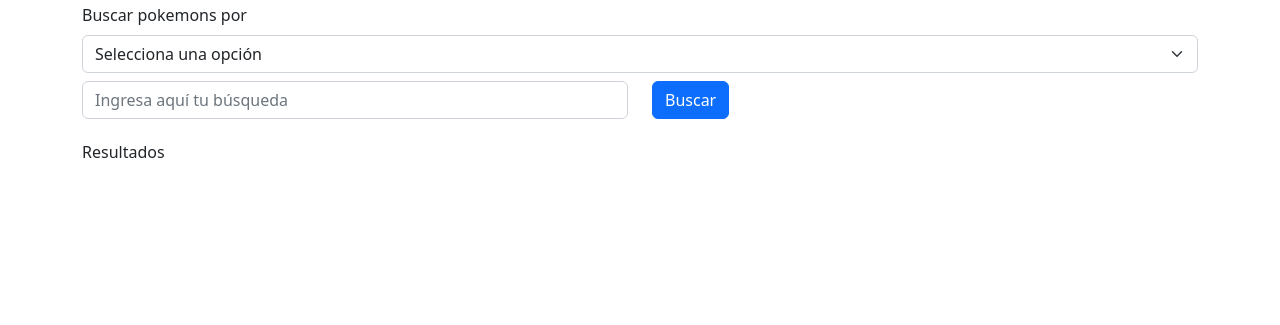
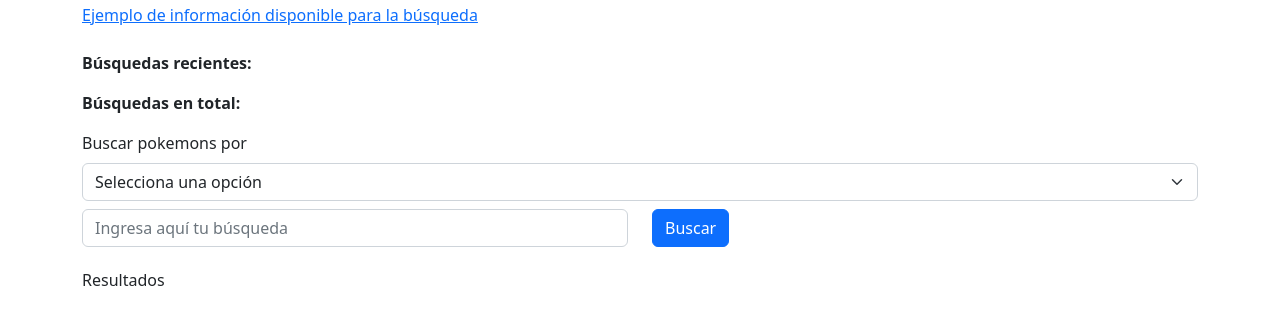
Before and after one commit to wayusei/hackatonSesion12, a website built with webpack: page docs/busqueda.html in a window 1280 px wide. Shown: the part 101-426 px from the top of the page. Built offline with nearby package versions, Linux system fonts and the light colour scheme; no server answers.

Commit message:
Moved search.js to docs folder

```diff
--- a/docs/busqueda.html
+++ b/docs/busqueda.html
@@ -16,6 +16,18 @@
   <body>
     <div class="container">
       <h1>Búsqueda</h1>
+
+      <div class="row mb-4">
+        <a href="api-info.html"
+          >Ejemplo de información disponible para la búsqueda</a
+        >
+      </div>
+
+      <div class="row">
+        <p><b>Búsquedas recientes:</b></p>
+        <div id="recent-searches"></div>
+        <p id="search-total"><b>Búsquedas en total: </b></p>
+      </div>
 
       <div class="row">
         <div class="col">
@@ -54,6 +66,6 @@
       </div>
     </div>
 
-    <script src="../src/js/search.js"></script>
+    <script src="search.js"></script>
   </body>
 </html>
--- a/src/js/search.js
+++ b/docs/search.js
@@ -40,8 +40,6 @@ async function getTypes() {
   const types = await response.json();
   return types.results;
 }
-
-console.log("nueva linea de texto, data antes de buscar: ", data);
 
 // Exponer HTMLResponse al scope global
 const HTMLResponse = document.querySelector("#app");
@@ -93,6 +91,7 @@ function search() {
 function saveSearch(search) {
   let searches = localStorage.getItem("searchHistory");
   if (!searches) searches = [];
+  searches.push(search);
   localStorage.setItem("searchHistory", searches);
 }
 
```
